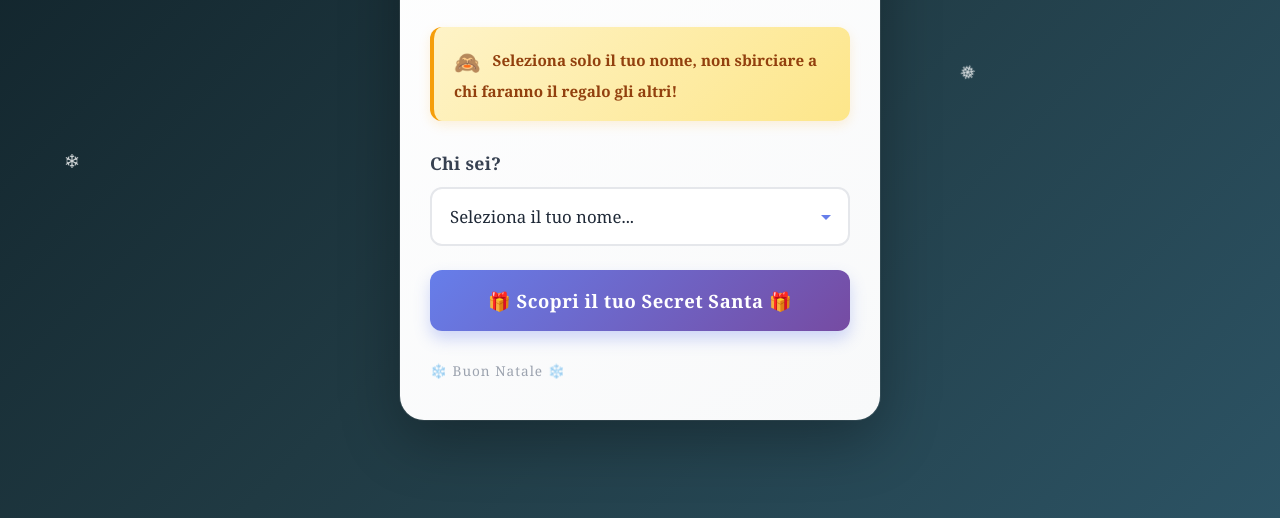
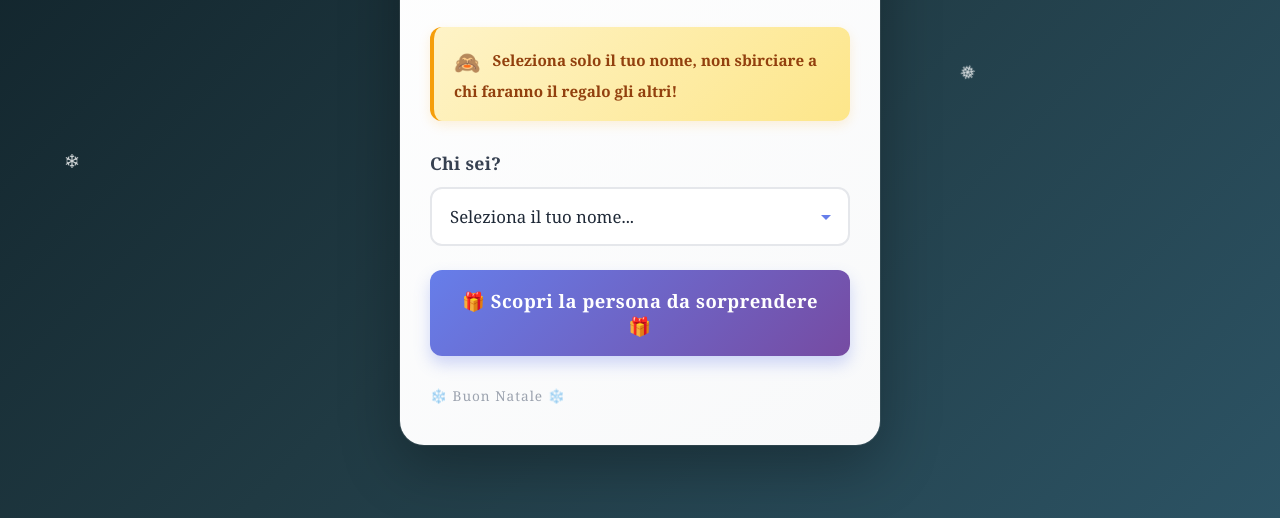
Before and after one commit to depattaf-spec/secret-santa-last, a plain HTML site: page index.html in a window 1280 px wide. Shown: the part 282-800 px from the top of the page. Drawn offline with Linux system fonts and the light colour scheme.

Commit message:
Update index.html

```diff
--- a/index.html
+++ b/index.html
@@ -378,7 +378,7 @@
         <option value="Federico">Federico</option>
       </select>
 
-      <button onclick="reveal()">🎁 Scopri il tuo Secret Santa 🎁</button>
+      <button onclick="reveal()">🎁 Scopri la persona da sorprendere 🎁</button>
     </div>
 
     <div id="result">
```
